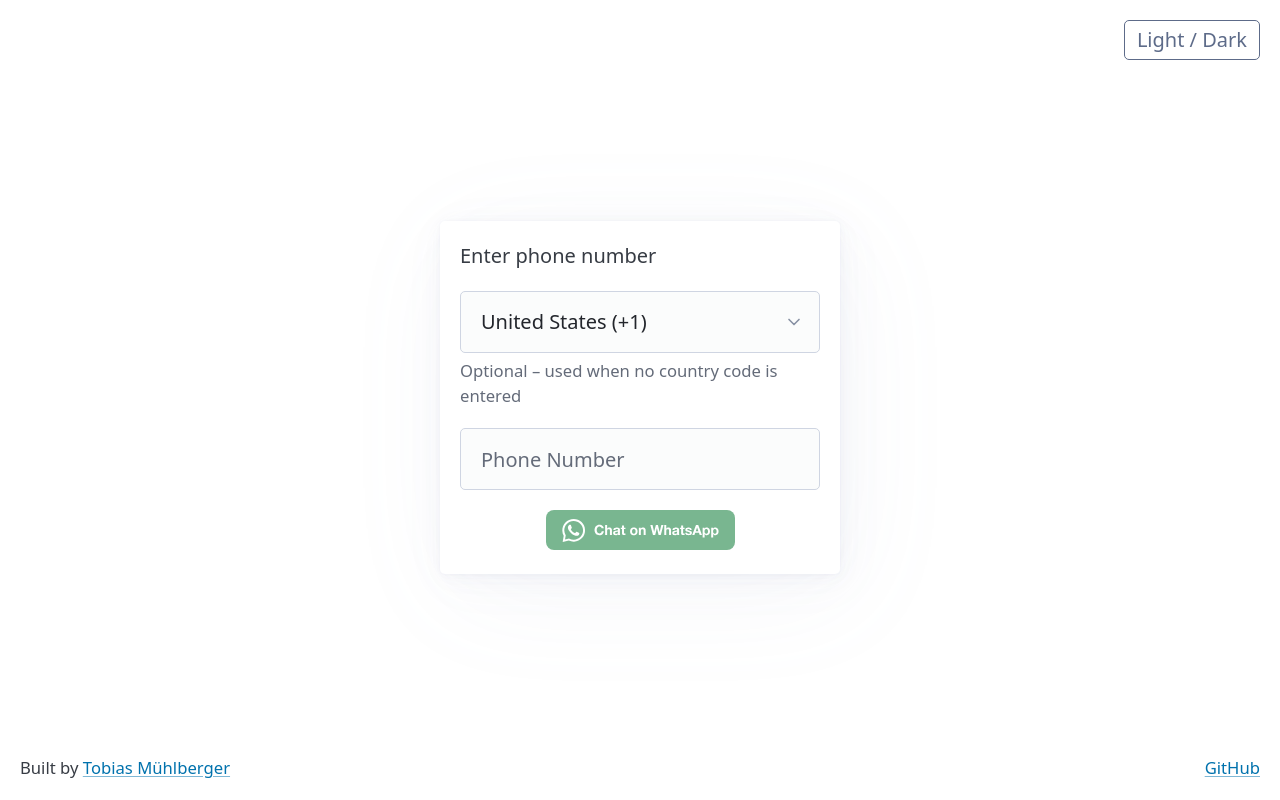
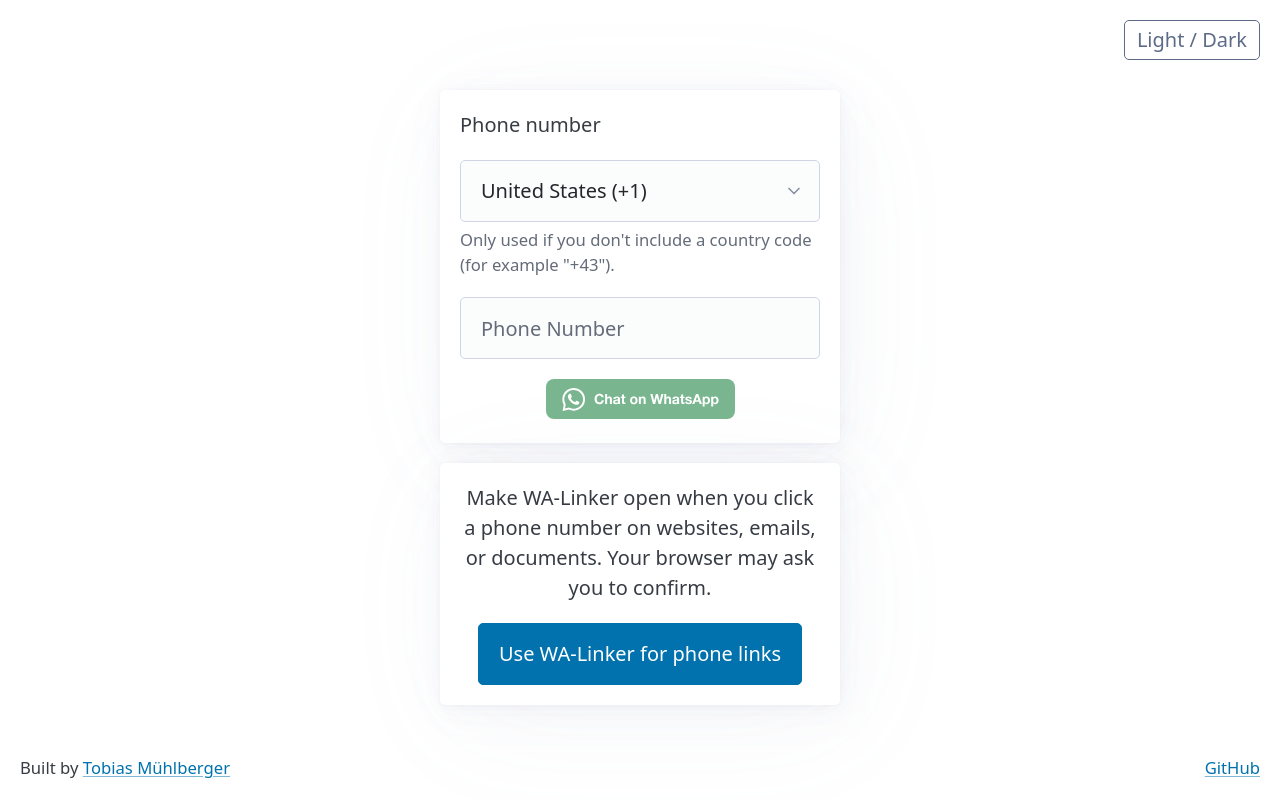
Before and after one commit to t-muehlberger/wa-linker, an Angular app: page / in a window 1280 px wide. Built offline with nearby package versions, Linux system fonts and the light colour scheme; what angularx-qrcode would draw is missing.

Commit message:
Added protocol handler

```diff
--- a/src/app/app.component.css
+++ b/src/app/app.component.css
@@ -13,6 +13,7 @@
 main {
   flex-grow: 1;
   display: flex;
+  flex-direction: column;
   justify-content: center;
   align-items: center;
 }
@@ -46,3 +47,9 @@
 .wa-button-disabled {
   filter: grayscale(0.65)
 }
+
+.handler-card {
+  max-width: 400px;
+  width: 100%;
+  text-align: center;
+}
--- a/src/app/app.component.html
+++ b/src/app/app.component.html
@@ -8,7 +8,7 @@
 </header>
 <main>
   <article class="main-card">
-    <p>Enter phone number</p>
+    <p>Phone number</p>
     <select [value]="selectedCountry()" (change)="countryChange($event)" aria-label="Country">
       @for (country of countries; track country.code) {
         <option [value]="country.code" [selected]="country.code === selectedCountry()">
@@ -16,7 +16,9 @@
         </option>
       }
     </select>
-    <small>Optional – used when no country code is entered</small>
+    <small>
+      Only used if you don't include a country code (for example "+43").
+    </small>
     <input
       #number
       type="tel"
@@ -63,6 +65,20 @@
       }
     </div>
   </article>
+  @if (canRegisterProtocol()) {
+    <article class="handler-card">
+      <p>
+        Make WA-Linker open when you click a phone number on websites, emails,
+        or documents. Your browser may ask you to confirm.
+      </p>
+      <button
+        (click)="registerAsHandler()"
+        [class]="protocolHandlerRegistered() ? 'secondary outline' : 'primary'"
+      >
+        {{ protocolHandlerRegistered() ? 'Re-register phone link handler' : 'Use WA-Linker for phone links' }}
+      </button>
+    </article>
+  }
 </main>
 <footer>
   <small>
--- a/src/app/app.component.ts
+++ b/src/app/app.component.ts
@@ -1,4 +1,5 @@
 import {
+  AfterViewInit,
   Component,
   ElementRef,
   OnInit,
@@ -23,7 +24,7 @@
     templateUrl: './app.component.html',
     styleUrl: './app.component.css'
 })
-export class AppComponent implements OnInit {
+export class AppComponent implements OnInit, AfterViewInit {
   private readonly countryStorageKey = 'wa-linker-country';
   private readonly fallbackCountry: CountryCode = 'AT';
   selectedCountry = signal<CountryCode>(this.fallbackCountry);
@@ -34,6 +35,15 @@
   formattedNumber = signal<string | undefined>(undefined);
 
   whatsappLink = signal<string | undefined>(undefined);
+
+  private readonly handlerRegisteredKey = 'wa-linker-tel-handler-registered';
+  canRegisterProtocol = signal<boolean>(
+    typeof navigator !== 'undefined' && 'registerProtocolHandler' in navigator
+  );
+  protocolHandlerRegistered = signal<boolean>(
+    typeof localStorage !== 'undefined' &&
+    localStorage.getItem('wa-linker-tel-handler-registered') === 'true'
+  );
 
   private readonly themeStorageKey = 'theme';
   private theme: 'light' | 'dark' | null = null;
@@ -49,6 +59,10 @@
         label: `${displayNames.of(code) ?? code} (+${getCountryCallingCode(code)})`,
       }))
       .sort((a, b) => a.label.localeCompare(b.label));
+  }
+
+  ngAfterViewInit(): void {
+    this.handleIncomingTelProtocol();
   }
 
   ngOnInit(): void {
@@ -125,6 +139,44 @@
     localStorage.setItem(this.themeStorageKey, this.theme);
   }
 
+  registerAsHandler(): void {
+    try {
+      navigator.registerProtocolHandler(
+        'tel',
+        `${window.location.origin}/?tel=%s`
+      );
+      this.protocolHandlerRegistered.set(true);
+      localStorage.setItem(this.handlerRegisteredKey, 'true');
+    } catch (e) {
+      console.error('Failed to register protocol handler:', e);
+    }
+  }
+
+  private handleIncomingTelProtocol(): void {
+    const params = new URLSearchParams(window.location.search);
+    const telParam = params.get('tel');
+    if (!telParam) return;
+
+    // Strip "tel:" scheme prefix if present (browser passes full URI)
+    let phoneNumber = telParam;
+    if (phoneNumber.toLowerCase().startsWith('tel:')) {
+      phoneNumber = phoneNumber.substring(4);
+    }
+
+    // Decode any remaining URL encoding (e.g. %2B → +)
+    phoneNumber = decodeURIComponent(phoneNumber);
+
+    // Validate the phone number before accepting it
+    const parsed = parsePhoneNumber(phoneNumber, this.selectedCountry());
+    if (parsed?.isValid() && phoneNumber && this.numberInput?.nativeElement) {
+      this.numberInput.nativeElement.value = phoneNumber;
+      this.numberChange();
+    }
+
+    // Clean up the URL bar
+    history.replaceState({}, '', window.location.pathname);
+  }
+
   private setDocumentTheme(theme: 'light' | 'dark' | null) {
     const themeAttr = 'data-theme';
     // set theme attribute if applicable or remove if the attribute exits
```
Also changed, not shown: doc/screenshots/screenshot.png, public/manifest.webmanifest, 1 other file (tests, documents, lock files or other folders).
